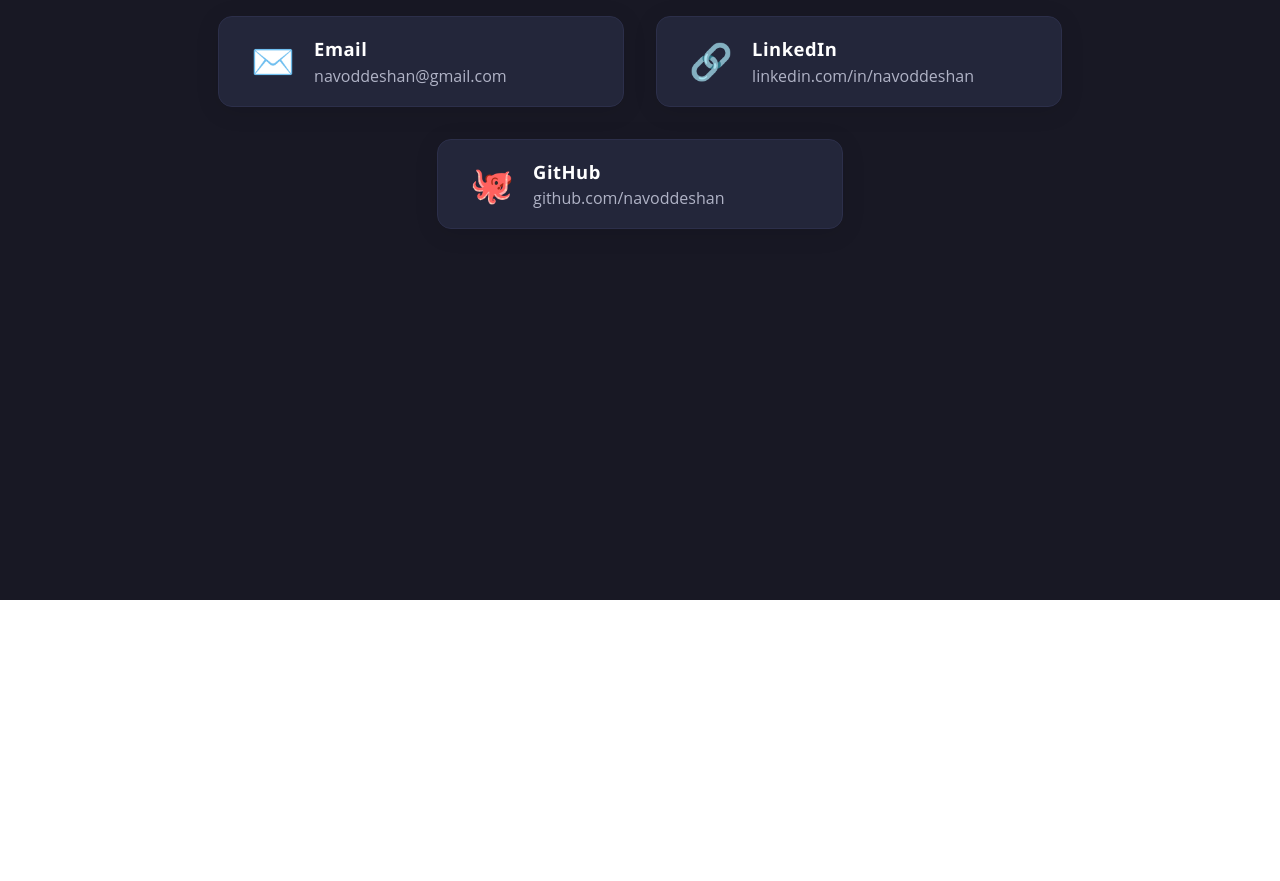
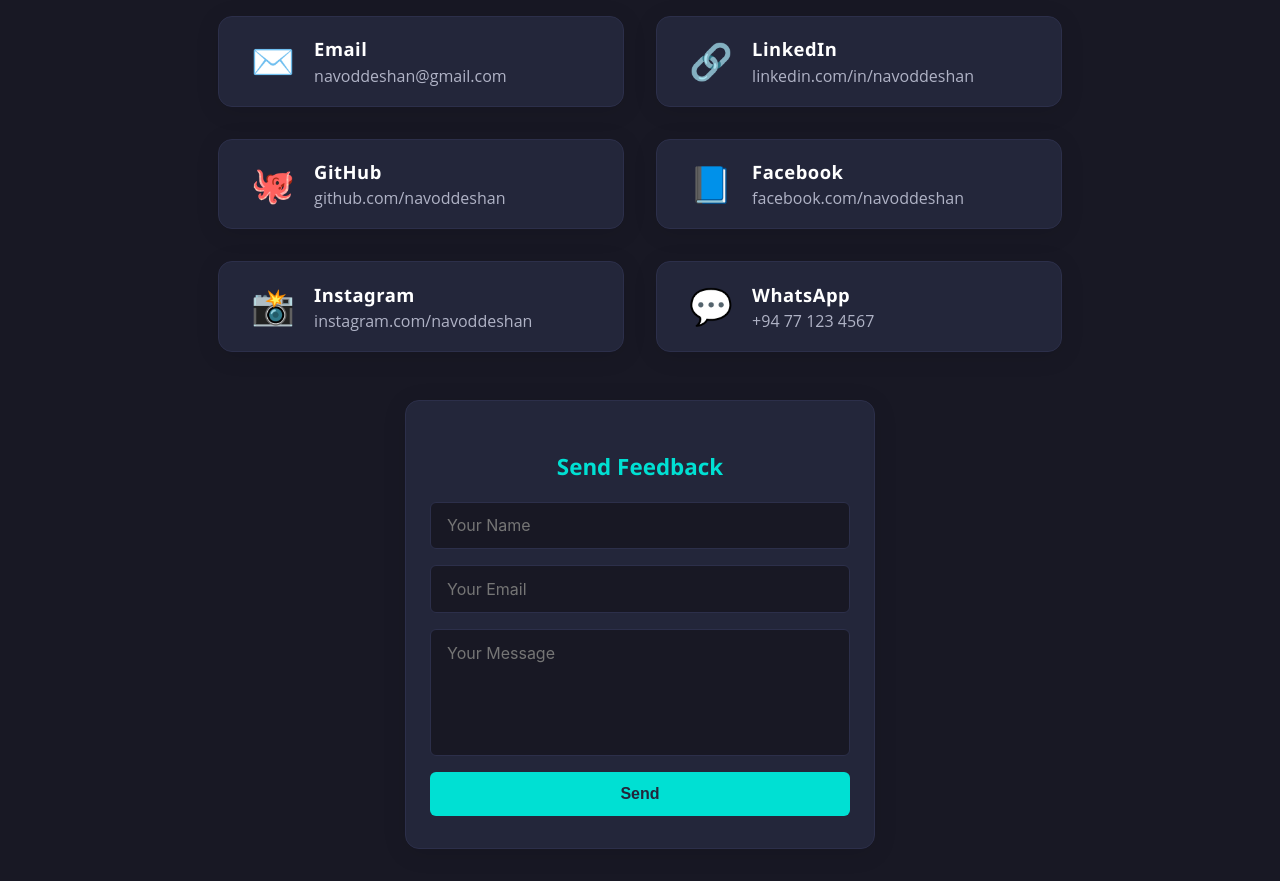
Before and after one commit to NavodDeshan09/Navod-Deshan-Portfolio-, a React (Create React App) app in the folder navoddeshan/: page /contacts in a window 1280 px wide. Shown: the part 200-1081 px from the top of the page. Before the commit the page ends 800 px from the top, so only its background shows below. Built offline with nearby package versions, Linux system fonts and the light colour scheme.

Commit message:
update contact page

```diff
--- a/navoddeshan/src/css/contacts.css
+++ b/navoddeshan/src/css/contacts.css
@@ -66,6 +66,74 @@
   word-break: break-all;
 }
 
+/* Feedback form styles */
+.feedback-form-section {
+  margin: 3rem auto 0 auto;
+  max-width: 420px;
+  background: var(--card-bg, #23263a);
+  border-radius: 14px;
+  box-shadow: 0 4px 24px rgba(0,0,0,0.10);
+  border: 1.5px solid var(--card-border, #2c2f4a);
+  padding: 2rem 1.5rem;
+}
+
+.feedback-form-section h2 {
+  color: var(--primary, #00e0d3);
+  text-align: center;
+  margin-bottom: 1.2rem;
+  font-size: 1.4rem;
+  font-family: 'Montserrat', 'Segoe UI', Arial, sans-serif;
+}
+
+.feedback-form {
+  display: flex;
+  flex-direction: column;
+  gap: 1rem;
+}
+
+.feedback-form input,
+.feedback-form textarea {
+  background: var(--background, #181824);
+  color: var(--text, #fff);
+  border: 1px solid var(--card-border, #2c2f4a);
+  border-radius: 6px;
+  padding: 0.8rem 1rem;
+  font-size: 1rem;
+  font-family: inherit;
+  resize: none;
+  outline: none;
+  transition: border 0.2s;
+}
+
+.feedback-form input:focus,
+.feedback-form textarea:focus {
+  border: 1.5px solid var(--primary, #00e0d3);
+}
+
+.feedback-form button {
+  background: var(--primary, #00e0d3);
+  color: #23263a;
+  border: none;
+  border-radius: 6px;
+  padding: 0.8rem 1.2rem;
+  font-size: 1rem;
+  font-weight: 600;
+  cursor: pointer;
+  transition: background 0.2s, color 0.2s;
+}
+
+.feedback-form button:hover {
+  background: #fff;
+  color: var(--primary, #00e0d3);
+}
+
+.feedback-success {
+  color: var(--primary, #00e0d3);
+  text-align: center;
+  font-size: 1.1rem;
+  padding: 1.5rem 0;
+}
+
 /* Responsive Styles */
 @media (max-width: 900px) {
   .contacts-list {
--- a/navoddeshan/src/pages/Contacts.tsx
+++ b/navoddeshan/src/pages/Contacts.tsx
@@ -1,4 +1,4 @@
-import React from "react";
+import React, { useState } from "react";
 import "../css/contacts.css";
 
 const contactMethods = [
@@ -20,10 +20,42 @@
     link: "https://github.com/navoddeshan",
     icon: "🐙",
   },
-  // Add more contact methods as needed
+  {
+    type: "Facebook",
+    value: "facebook.com/navoddeshan",
+    link: "https://facebook.com/navoddeshan",
+    icon: "📘",
+  },
+  {
+    type: "Instagram",
+    value: "instagram.com/navoddeshan",
+    link: "https://instagram.com/navoddeshan",
+    icon: "📸",
+  },
+  {
+    type: "WhatsApp",
+    value: "+94 77 123 4567",
+    link: "https://wa.me/94771234567",
+    icon: "💬",
+  },
 ];
 
-const Contacts: React.FC = () => (
+const Contacts: React.FC = () => {
+  const [form, setForm] = useState({ name: "", email: "", message: "" });
+  const [submitted, setSubmitted] = useState(false);
+
+  const handleChange = (e: React.ChangeEvent<HTMLInputElement | HTMLTextAreaElement>) => {
+    setForm({ ...form, [e.target.name]: e.target.value });
+  };
+
+  const handleSubmit = (e: React.FormEvent) => {
+    e.preventDefault();
+    // You can integrate with an API or email service here
+    setSubmitted(true);
+    setForm({ name: "", email: "", message: "" });
+  };
+
+  return (
     <section className="contacts-container">
       <h1>Contact Me</h1>
       <div className="contacts-list">
@@ -45,7 +77,42 @@
           </a>
         ))}
       </div>
+      <div className="feedback-form-section">
+        <h2>Send Feedback</h2>
+        {submitted ? (
+          <div className="feedback-success">Thank you for your feedback!</div>
+        ) : (
+          <form className="feedback-form" onSubmit={handleSubmit}>
+            <input
+              type="text"
+              name="name"
+              placeholder="Your Name"
+              value={form.name}
+              onChange={handleChange}
+              required
+            />
+            <input
+              type="email"
+              name="email"
+              placeholder="Your Email"
+              value={form.email}
+              onChange={handleChange}
+              required
+            />
+            <textarea
+              name="message"
+              placeholder="Your Message"
+              value={form.message}
+              onChange={handleChange}
+              rows={5}
+              required
+            />
+            <button type="submit">Send</button>
+          </form>
+        )}
+      </div>
     </section>
   );
+};
 
 export default Contacts;
--- a/navoddeshan/src/pages/Skills.tsx
+++ b/navoddeshan/src/pages/Skills.tsx
@@ -58,11 +58,37 @@
 		description: "Advanced CSS with variables and mixins.",
 	},
 	{
-		name: "Jest",
-		icon: "🧪",
-		description: "Unit and integration testing for JavaScript apps.",
+		name: "CI/CD",
+		icon: "🔁",
+		description:
+			"Continuous Integration and Deployment pipelines (GitHub Actions, Jenkins).",
 	},
-	// Add more skills as needed
+	{
+		name: "Jira",
+		icon: "📋",
+		description: "Agile project management and issue tracking.",
+	},
+	{
+		name: "Firebase",
+		icon: "🔥",
+		description: "Realtime database, authentication, and hosting.",
+	},
+	{
+		name: "AWS",
+		icon: "☁️",
+		description: "Cloud services for scalable applications.",
+	},
+	{
+		name: "Azure",
+		icon: "🔷",
+		description: "Microsoft Azure cloud platform and services.",
+	},
+	{
+		name: "IoT",
+		icon: "📡",
+		description:
+			"Internet of Things device integration and data processing.",
+	},
 ];
 
 const Skills: React.FC = () => (
```
Lines whose indentation alone changed are shown as unchanged.
